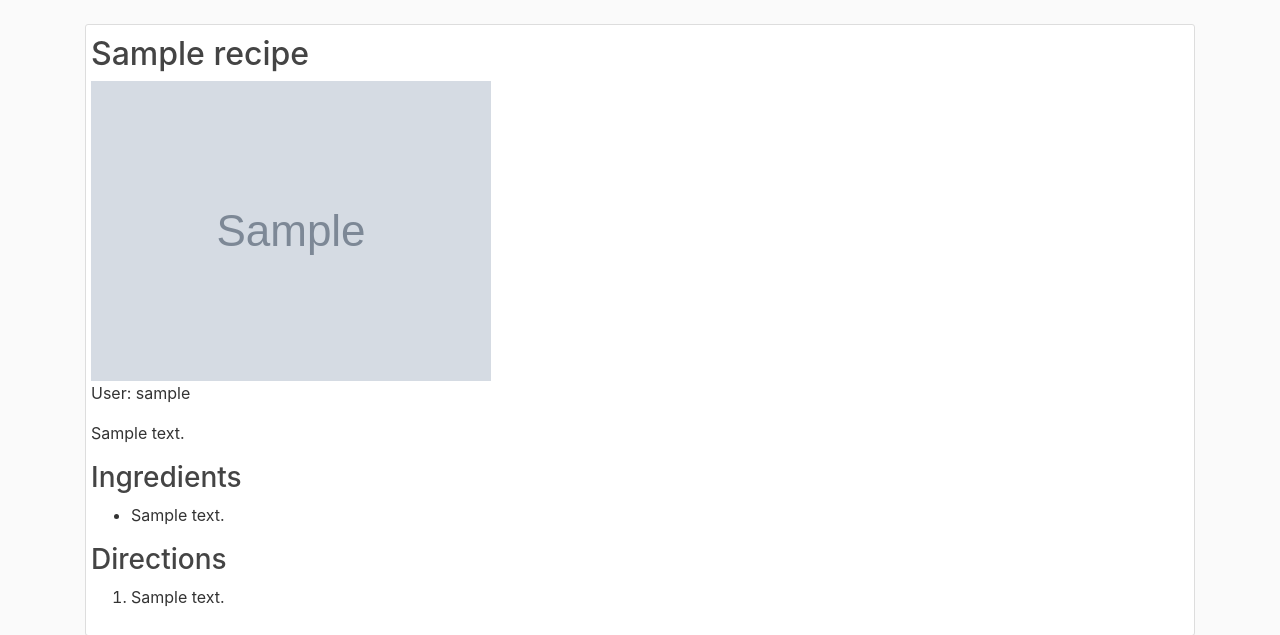
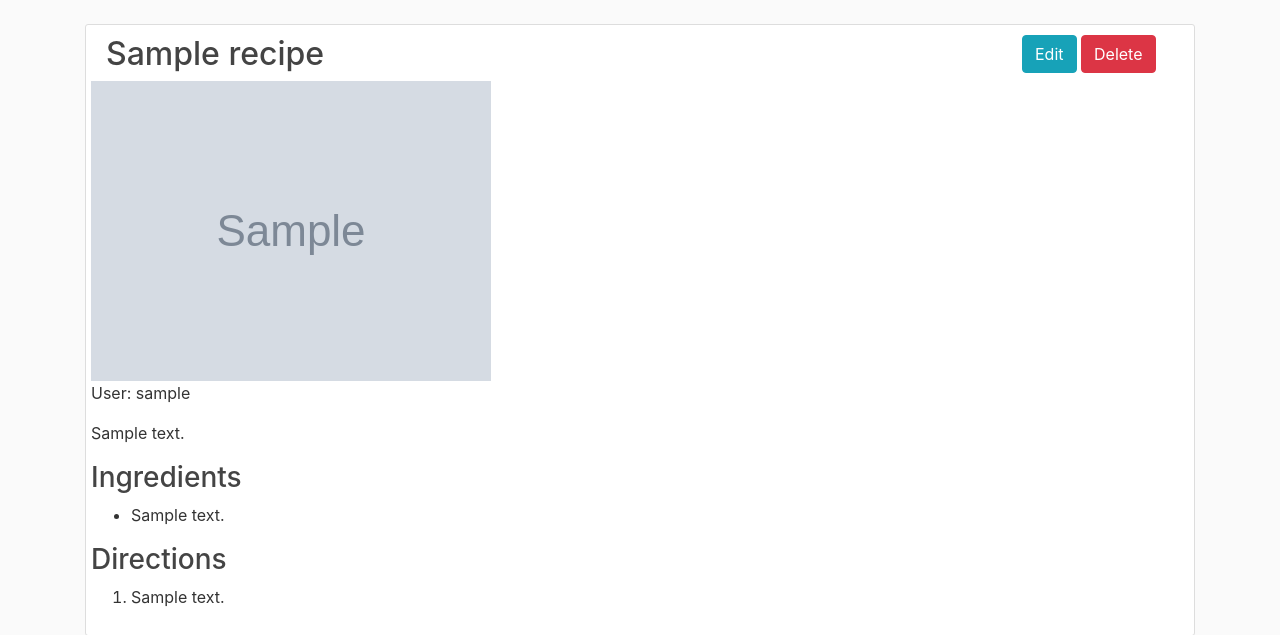
Before and after one commit to Hall-Erik/recipe_box, a Flask app: page /recipe/1 in a window 1280 px wide. Shown: the part 56-691 px from the top of the page. Run offline with Flask 2, Linux system fonts and the light colour scheme; a user stored in the database is signed in; tables that the repository leaves empty hold one stand-in row (values such as "Sample post"); grey boxes marked "Sample" are stand-in pictures; some libraries are stand-ins or nearby versions.

Commit message:
user can delete recipes

```diff
--- a/recipebox/recipes/routes.py
+++ b/recipebox/recipes/routes.py
@@ -1,4 +1,5 @@
-from flask import Blueprint, render_template, flash, redirect, url_for
+from flask import (Blueprint, render_template, flash,
+					redirect, url_for, abort)
 from flask_login import current_user, login_required
 from recipebox import db
 from recipebox.recipes.forms import CreateRecipeForm
@@ -13,24 +14,19 @@ def create_recipe():
 	form = CreateRecipeForm()
 	if form.validate_on_submit():
 		recipe = Recipe(title=form.title.data, description=form.description.data, user_id=current_user.id)
-
 		if form.picture.data:
 			picture = save_picture(form.picture.data)
 			recipe.image_file = picture
-
 		db.session.add(recipe)
 		db.session.commit()
-
 		for ingredient in form.ingredients:
 			i = Ingredient(content=ingredient.data, recipe=recipe)
 			db.session.add(i)
 			db.session.commit()
-
 		for direction in form.directions:
 			d = Direction(content=direction.data, recipe=recipe)
 			db.session.add(d)
 			db.session.commit()
-
 		flash('Your recipe has been added!', 'success')
 		return redirect(url_for('main.home'))
 	print(form.errors)
@@ -40,3 +36,14 @@ def create_recipe():
 def recipe(recipe_id):
 	recipe = Recipe.query.get_or_404(recipe_id)
 	return render_template('recipes/recipe.html', title=recipe.title, recipe=recipe)
+
+@recipes.route('/recipe/<int:recipe_id>/delete', methods=['POST'])
+@login_required
+def delete_recipe(recipe_id):
+	recipe = Recipe.query.get_or_404(recipe_id)
+	if recipe.author != current_user:
+		abort(403)
+	db.session.delete(recipe)
+	db.session.commit()
+	flash('Your recipe has been deleted!', 'success')
+	return redirect(url_for('main.home'))
--- a/recipebox/templates/recipes/recipe.html
+++ b/recipebox/templates/recipes/recipe.html
@@ -2,13 +2,21 @@
 {% block content %}
 	<div class="content-section">
 		<div class="row">
-			<h2>{{ recipe.title }}</h2>
-			{% if recipe.image_file %}
-				</div>
-				<div class="row">
-					<img src="{{ url_for('static', filename='recipe_pics/' + recipe.image_file) }}" />
+			<div class="col-sm-10">
+				<h2>{{ recipe.title }}</h2>
+			</div>
+			{% if recipe.author == current_user %}
+			<div class="ml-3">
+				<a class="btn btn-info" href="#">Edit</a>
+				<button class="btn btn-danger" data-toggle="modal" data-target="#deleteModal">Delete</button>
+			</div>
 			{% endif %}
 		</div>
+		{% if recipe.image_file %}
+			<div class="row">
+				<img src="{{ url_for('static', filename='recipe_pics/' + recipe.image_file) }}" />
+			</div>
+		{% endif %}
 		<div class="row">
 			<p>User: {{ recipe.author.username }}</p>
 		</div>
@@ -36,4 +44,24 @@
 			</ol>
 		</div>
 	</div>
+
+    <!-- Modal -->
+  <div class="modal fade" id="deleteModal" tabindex="-1" role="dialog" aria-labelledby="deleteModalLabel" aria-hidden="true">
+    <div class="modal-dialog" role="document">
+      <div class="modal-content">
+        <div class="modal-header">
+          <h5 class="modal-title" id="deleteModalLabel">Delete Recipe?</h5>
+          <button type="button" class="close" data-dismiss="modal" aria-label="Close">
+            <span aria-hidden="true">&times;</span>
+          </button>
+        </div>
+        <div class="modal-footer">
+          <button type="button" class="btn btn-secondary" data-dismiss="modal">Close</button>
+          <form action="{{ url_for('recipes.delete_recipe', recipe_id=recipe.id) }}" method="POST">
+            <input class="btn btn-danger" type="submit" value="Delete">
+          </form>
+        </div>
+      </div>
+    </div>
+  </div>
 {% endblock content %}
```
Also changed, not shown: recipebox/templates/home.html (+5 -3 lines).
